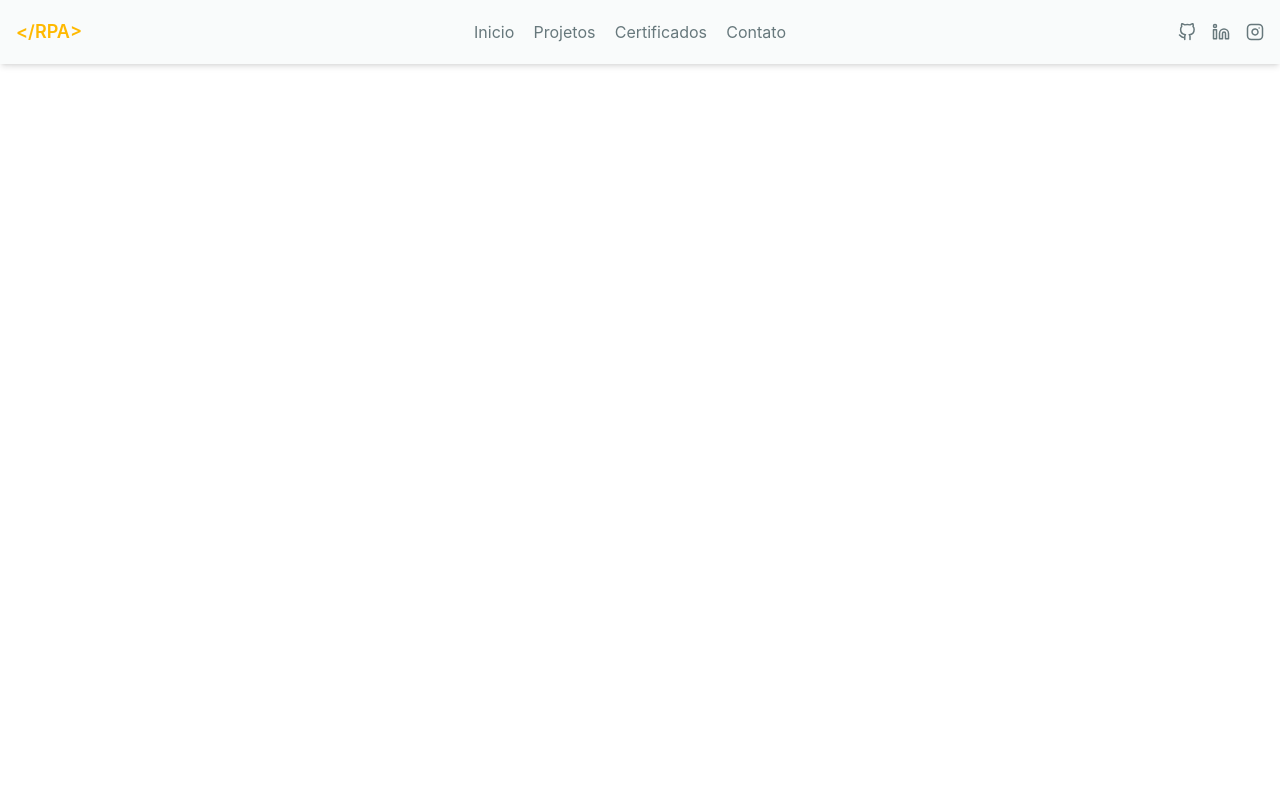
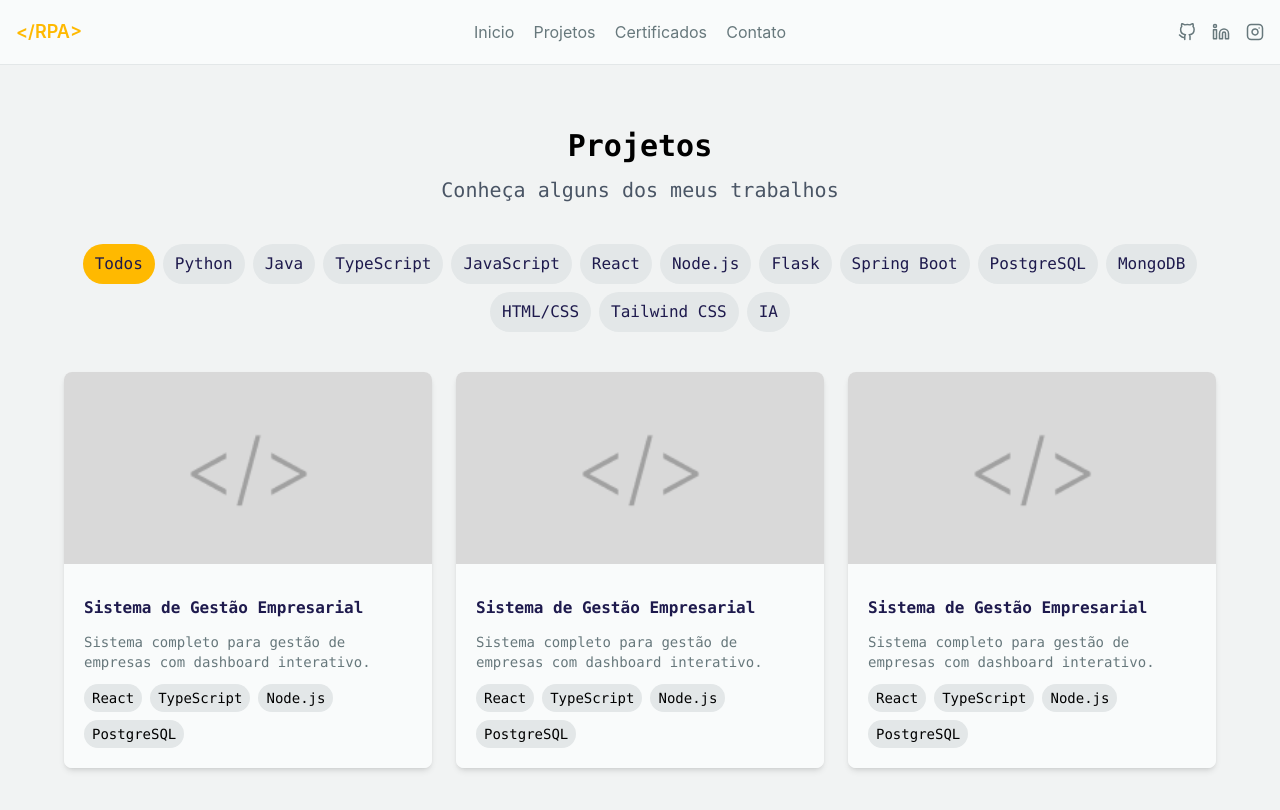
Before and after one commit to RafaelPA13/portifolio-v2, a React (Vite) app: page /projetos in a window 1280 px wide. Shown: the top 810 px of the page. Built offline with nearby package versions, Linux system fonts and the light colour scheme.

Commit message:
feat: Projetos

```diff
--- /dev/null
+++ b/src/components/filtro.jsx
@@ -0,0 +1,20 @@
+export default function Filtro({ options, selectedOption, onSelect }) {
+  return (
+    <ul className="flex items-center justify-center flex-wrap gap-2 w-full md:w-[95%]">
+      <li
+        className={`py-2 px-3 rounded-full hover:cursor-pointer transition-colors ${selectedOption !== "Todos" ? "bg-mist-200 text-indigo-950 hover:bg-indigo-950 hover:text-mist-50" : "bg-amber-400 text-indigo-950"}`}
+        onClick={() => onSelect("Todos")}
+      >
+        Todos
+      </li>
+      {options.map((option, index) => (
+        <li
+            key={index}
+            className={`py-2 px-3 rounded-full hover:cursor-pointer transition-colors ${selectedOption === option ? "bg-amber-400 text-indigo-950" : "bg-mist-200 text-indigo-950 hover:bg-indigo-950 hover:text-mist-50"}`}
+            onClick={() => onSelect(option)}>
+            {option}
+        </li>
+      ))}
+    </ul>
+  );
+}
--- a/src/components/navbar.jsx
+++ b/src/components/navbar.jsx
@@ -54,7 +54,7 @@ export default function Navbar({ admin }) {
   const navLinks = admin ? adminLinks : clientLinks;
 
   return (
-    <header className="bg-mist-50 z-50 fixed top-0 left-0 w-full shadow-md">
+    <header className="bg-mist-50 z-50 fixed top-0 left-0 w-full border-b border-mist-200">
       <div className="h-16 flex items-center justify-between px-4">
         <span className="flex items-center gap-1 font-semibold text-lg">
           {admin && <LuLayoutDashboard className="text-amber-400" />}
--- /dev/null
+++ b/src/components/projetosCard.jsx
@@ -0,0 +1,25 @@
+import { Link } from "react-router-dom"
+import Skill from "./skill"
+
+export default function ProjetosCard({ projeto, delay = 0 }) {
+    return (
+        <Link
+            to={""}
+            style={{ animationDelay: `${delay}ms`, animationFillMode: "backwards" }}
+            className="group rounded-lg bg-mist-50 overflow-hidden flex flex-col gap-3 shadow-md transition-all duration-300 hover:-translate-y-2 hover:shadow-xl animate-fade-in-up"
+        >
+            <div className="w-full h-48 overflow-hidden bg-mist-200">
+                <img className="w-full h-full object-cover" src={projeto.imagem || "/imagem-nao-encontrada.png"} alt={projeto.nome} />
+            </div>
+            <div className="bg-mist-50 p-5 flex flex-col gap-3">
+                <h3 className="font-semibold text-indigo-950 transition-colors group-hover:text-amber-400">{projeto.nome}</h3>
+                <p className="text-mist-500 text-sm">{projeto.resumo}</p>
+                <ul className="flex items-center gap-2 flex-wrap">
+                    {projeto.tecnologias.map((tecnologia) => (
+                        <Skill key={tecnologia.id} skill={tecnologia.nome} inicio={false} card={true} animated={false} />
+                    ))}
+                </ul>
+            </div>
+        </Link>
+    )
+}
--- a/src/pages/client/projetos.jsx
+++ b/src/pages/client/projetos.jsx
@@ -1,7 +1,65 @@
+import Filtro from "../../components/filtro";
+import ProjetosCard from "../../components/projetosCard";
+
+import { useState } from "react";
+
 export default function Projetos() {
-    return (
-        <>
-            <h1>Projetos</h1>
-        </>
-    )
+  const skills = ["Python", "Java", "TypeScript", "JavaScript", "React", "Node.js", "Flask", "Spring Boot", "PostgreSQL", "MongoDB", "HTML/CSS", "Tailwind CSS", "IA"];
+  const [filtroAtivo, setFiltroAtivo] = useState("Todos");
+  const projetos = [
+    {
+      id: 1,
+      nome: "Sistema de Gestão Empresarial",
+      resumo: "Sistema completo para gestão de empresas com dashboard interativo.",
+      imagem: null,
+      tecnologias: [
+        { id: 1, nome: "React" },
+        { id: 2, nome: "TypeScript" },
+        { id: 3, nome: "Node.js" },
+        { id: 4, nome: "PostgreSQL" },
+      ]
+    },
+    {
+      id: 1,
+      nome: "Sistema de Gestão Empresarial",
+      resumo: "Sistema completo para gestão de empresas com dashboard interativo.",
+      imagem: null,
+      tecnologias: [
+        { id: 1, nome: "React" },
+        { id: 2, nome: "TypeScript" },
+        { id: 3, nome: "Node.js" },
+        { id: 4, nome: "PostgreSQL" },
+      ]
+    },
+    {
+      id: 1,
+      nome: "Sistema de Gestão Empresarial",
+      resumo: "Sistema completo para gestão de empresas com dashboard interativo.",
+      imagem: null,
+      tecnologias: [
+        { id: 1, nome: "React" },
+        { id: 2, nome: "TypeScript" },
+        { id: 3, nome: "Node.js" },
+        { id: 4, nome: "PostgreSQL" },
+      ]
+    },
+  ];
+  const projetosFiltrados = filtroAtivo === "Todos" ? projetos : projetos.filter(projeto => projeto.tecnologias.some(tech => tech.nome === filtroAtivo));
+
+  return (
+    <div className="py-32 bg-mist-100 min-h-screen flex flex-col items-center gap-10">
+      <div className="text-center animate-fade-in-up">
+        <h1 className="text-3xl font-semibold mb-3">Projetos</h1>
+        <h2 className="text-xl text-gray-600">
+          Conheça alguns dos meus trabalhos
+        </h2>
+      </div>
+      <Filtro options={skills} selectedOption={filtroAtivo} onSelect={setFiltroAtivo} />
+      <ul className="w-[90%] grid grid-cols-1 md:grid-cols-2 lg:grid-cols-3 gap-6">
+        {projetosFiltrados.map((projeto, index) => (
+            <ProjetosCard key={projeto.id} projeto={projeto} delay={index * 100} />
+        ))}
+      </ul>
+    </div>
+  );
 }
```
Also changed, not shown: public/imagem-nao-encontrada.png (added).
